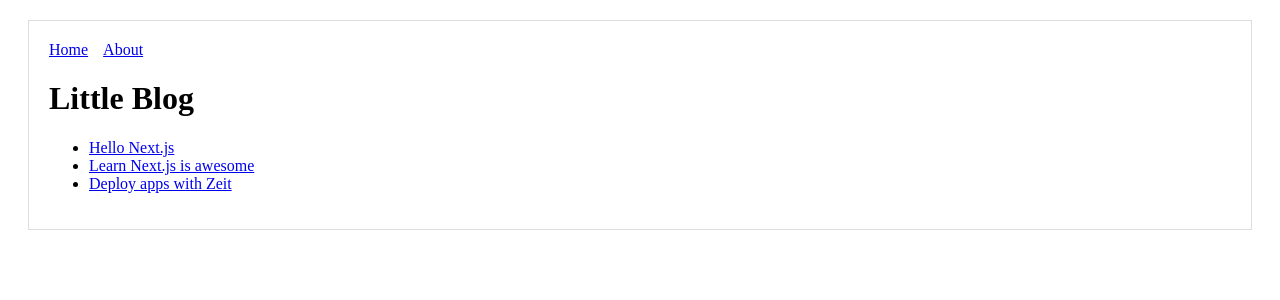
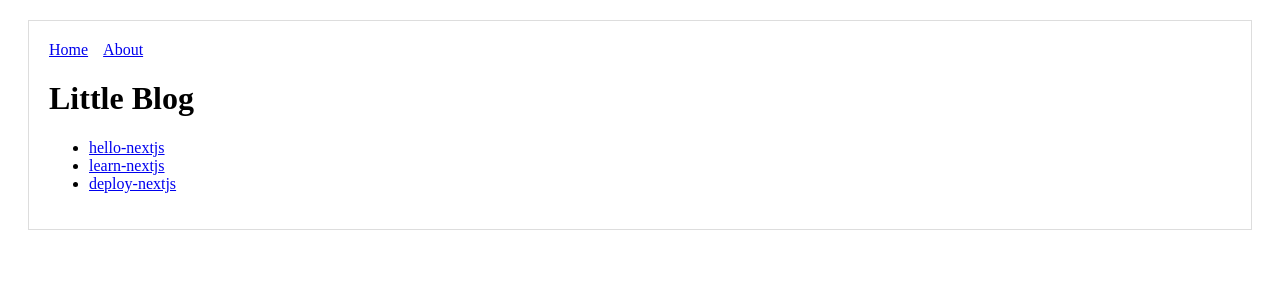
Before and after one commit to supeterlau/fedev, a Next.js app in the folder nextjs/hello-next/: page / in a window 1280 px wide. Shown: the top 300 px of the page. Built offline with nearby package versions, Linux system fonts and the light colour scheme.

Commit message:
[next.js] clean URLs

```diff
--- a/nextjs/hello-next/pages/index.js
+++ b/nextjs/hello-next/pages/index.js
@@ -3,9 +3,12 @@
 
 const PostLink = props => (
   <li>
-    <Link href={`/post?title=${props.title}`}>
+    <Link href="/p/[id]" as={`/p/${props.id}`}>
+      <a>{props.id}</a>
+    </Link>
+    {/* <Link href={`/post?title=${props.title}`}>
       <a>{props.title}</a>
-    </Link>
+    </Link> */}
   </li>
 )
 
@@ -15,9 +18,12 @@
       {/* <p>Hello Next.js</p> */}
       <h1>Little Blog</h1>
       <ul>
-        <PostLink title="Hello Next.js" />
+        <PostLink id="hello-nextjs" />
+        <PostLink id="learn-nextjs" />
+        <PostLink id="deploy-nextjs" />
+        {/* <PostLink title="Hello Next.js" />
         <PostLink title="Learn Next.js is awesome" />
-        <PostLink title="Deploy apps with Zeit" />
+        <PostLink title="Deploy apps with Zeit" /> */}
       </ul>
     </Layout>
   )
```
Also changed, not shown: nextjs/hello-next/pages/p/[id].js (added, +13 -0 lines), 1 other file (tests, documents, lock files or other folders).
